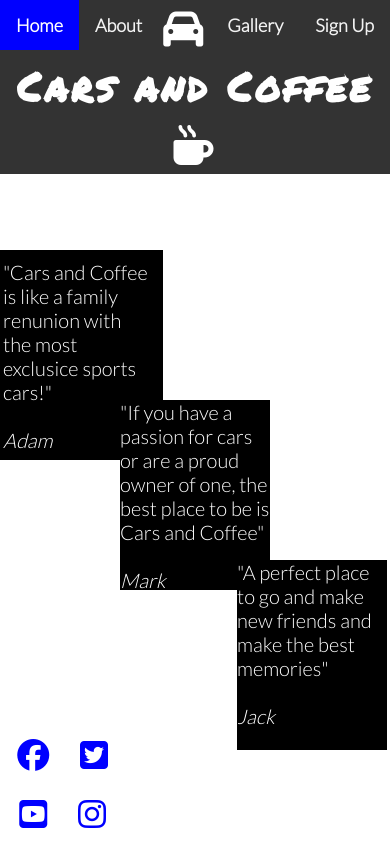
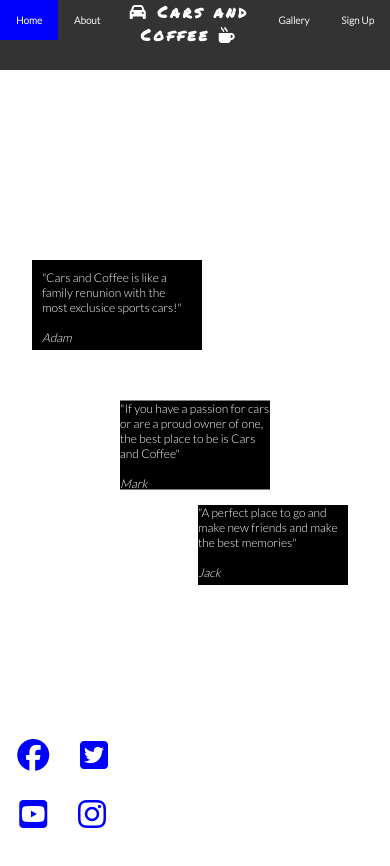
Before and after one commit to AdamRalph123/cars-and-coffee, a plain HTML site: page index.html in a window 390 px wide. Drawn offline with Linux system fonts and the light colour scheme.

Commit message:
Add media queries for mobile and tablet screeen

```diff
--- a/assets/css/style.css
+++ b/assets/css/style.css
@@ -308,8 +308,21 @@ footer {
 
     }
 
-    .quote, .quote-2, .quote-3 {
-        margin-top: 50px;
+    .quote {
+        font-size: 17px;
+        height: 130px;
+        left: 15%;
+    }
+
+    .quote-2 {
+        font-size: 17px;
+        height: 150px;
+    }
+
+    .quote-3 {
+        font-size: 17px;
+        height: 130px;
+        left: 85%;
     }
 
     .form-section {
@@ -334,7 +347,8 @@ footer {
 
     .form-section {
         background: url(/assets/images/signup\ 2.jpg) no-repeat center center;
-        background-size: cover
+        background-size: cover;
+        max-width: 100%;
     }
 
     form {
@@ -347,21 +361,28 @@ footer {
     }
 
     .quote {
-        margin-top: 60px;
-        left: 20%;
+        margin-top: 10px;
+        left: 30%;
+        font-size: 12px;
+        height: 70px;
+
 
     }
     .quote-2 {
-        margin-top: 200px;
+        margin-top: 150px;
         padding-bottom: 20px;
         padding: 0;
         left: 50%;
+        font-size: 12px;
+        height: 89px;
 
     }
      .quote-3 {
-        margin-top: 360px;
+        margin-top: 250px;
         padding: 0;
-        left: 80%;
+        left: 70%;
+        font-size: 12px;
+        height: 80px;
 
     }
 
@@ -381,4 +402,15 @@ footer {
         font-size: 18px;
     }
 
+    .topnav {
+        height: 70px;
+    }
+
+    h1 {
+        font-size: 16px;
+    }
+
+    .topnav a {
+        font-size: 10px;
+    }
 }
```
Also changed, not shown: assets/README images/screenshot about page bottom.png (added), assets/README images/screenshot about page top.png (added), 5 other files.
